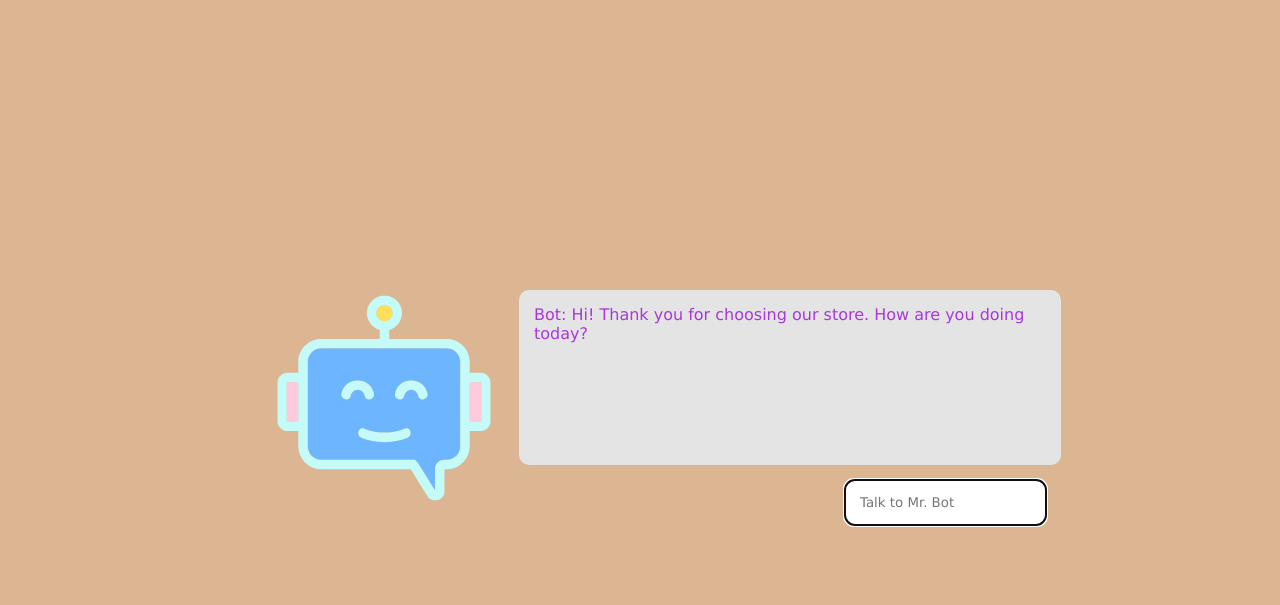
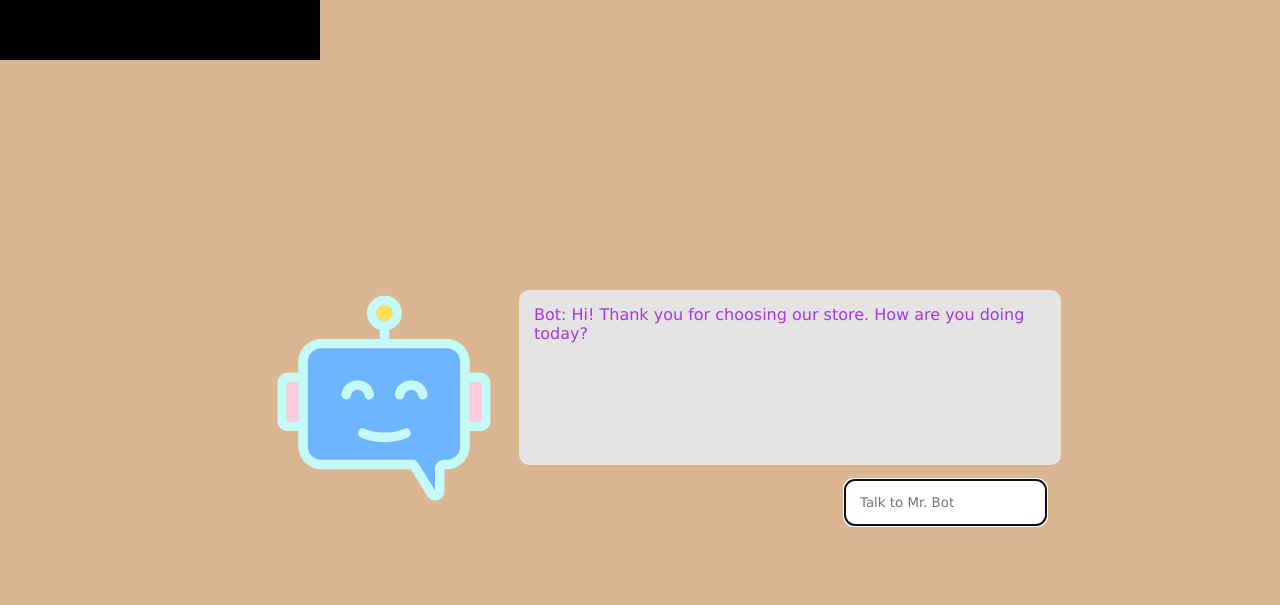
Before and after one commit to shreyasichauhan19/310-chat-bot, a plain HTML site: page index.html in a window 1280 px wide. Drawn offline with Linux system fonts and the light colour scheme.

Commit message:
Added vector animation

```diff
--- a/index.html
+++ b/index.html
@@ -17,7 +17,12 @@
 		</div>
 	</div>
 </body>
+<div class="svg-wrapper">
+	<svg height="60" width="320" xmlns="http://www.w3.org/2000/svg">
+	  <rect class="shape" height="60" width="320" />
+	</svg>
 
+  </div>
 <script type="text/javascript" src="app.js" ></script>
 <script type="text/javascript" src="words.js" ></script>
 </html>
```
